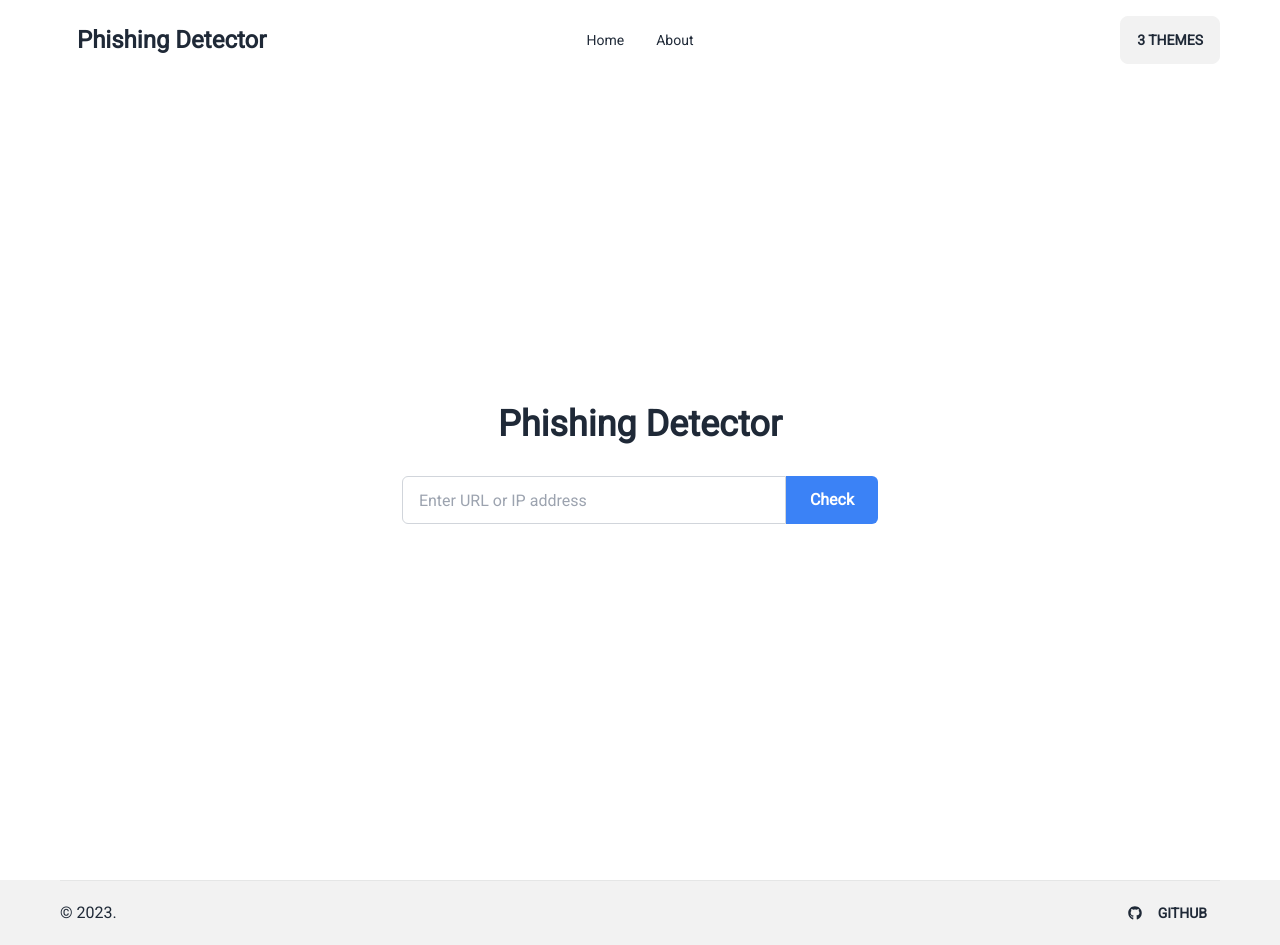
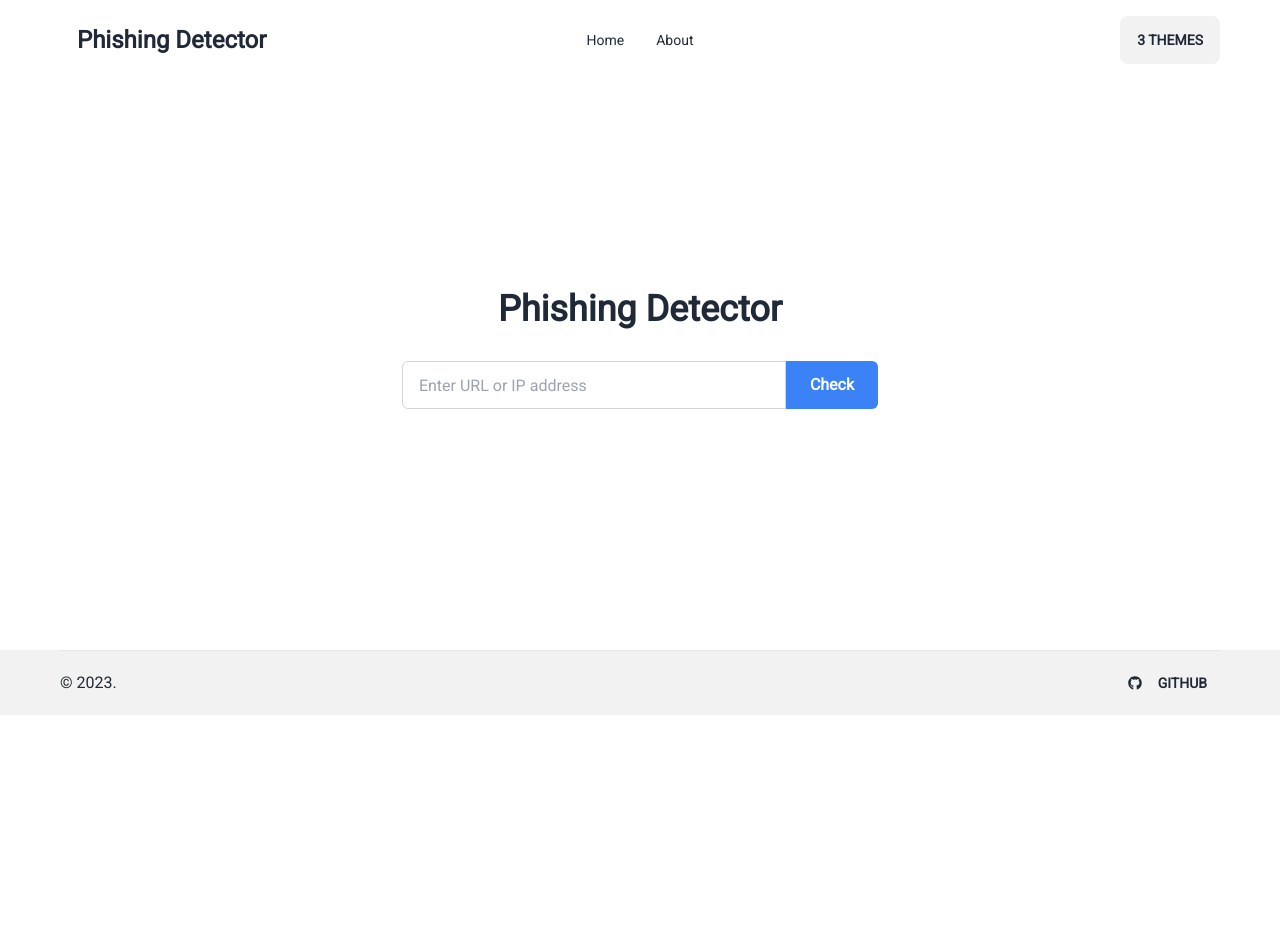
Before and after one commit to bloomingful/phishing-detector, a React (Create React App) app in the folder client/: page / in a window 1280 px wide. After the commit the page ends 800 px from the top, so only its background shows below. Built offline with nearby package versions, Linux system fonts and the light colour scheme.

Commit message:
Reposition page

```diff
--- a/client/src/pages/Check.tsx
+++ b/client/src/pages/Check.tsx
@@ -29,7 +29,9 @@ const CheckPhishPage = () => {
   };
 
   return (
-        <div className="flex flex-col static items-center justify-center h-screen">
+    <section>
+      <div className="container">
+        <div className="h-96 md:h-[570px] flex flex-col items-center justify-center">
             <h1 className="text-4xl font-bold mb-8">Phishing Detector</h1>
             <div className="flex items-center mb-8">
                 <input
@@ -47,11 +49,13 @@ const CheckPhishPage = () => {
                 </button>
             </div>
             {showResult && (
-                <div className="border border-gray-300 rounded-md p-4">
-                    <p>The website is: {showResult}</p>
+                <div className="border border-gray-300 rounded-md p-4 mb-40">
+                    <p>{showResult}</p>
                 </div>
             )}
         </div>
+      </div>
+    </section>
   );
 };
 
--- a/client/src/pages/LandingPage.tsx
+++ b/client/src/pages/LandingPage.tsx
@@ -7,8 +7,10 @@ import Footer from "../components/Footer";
 const LandingPage = () => {
   return (
     <div>
-      <Navbar></Navbar>
-        <CheckPhishPage></CheckPhishPage>
+        <Navbar></Navbar>
+        <div>
+          <CheckPhishPage></CheckPhishPage>
+        </div>
         <Footer></Footer>
     </div>
   );
```
